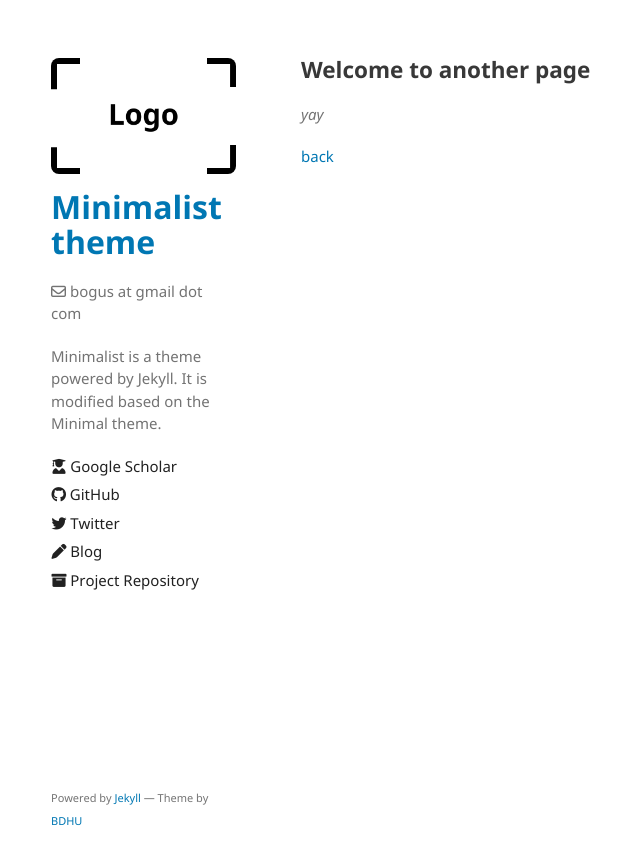
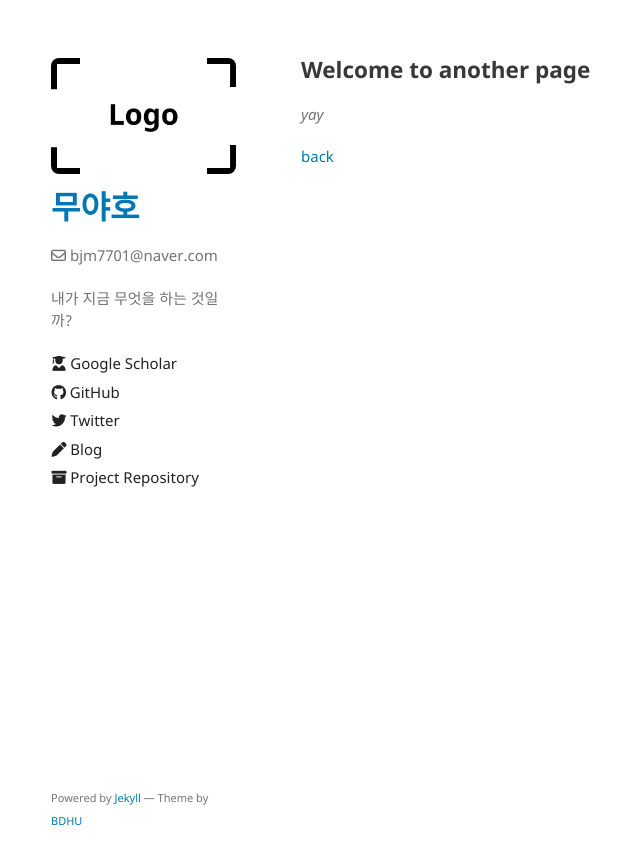
Before and after one commit to inha18minsuekkim/inha18minsuekkim.github.io, a Jekyll site: the page built from another-page.md, in a window 1280 px wide. Shown: the top 865 px of the page, without its empty margins (159-799 px from the left). Built offline with Jekyll 4.4.1, drawn with Linux system fonts in a browser that asks for light colours; our own code applies the rules of GitHub Pages for plain Markdown files.

Commit message:
modified first

```diff
--- a/_config.yml
+++ b/_config.yml
@@ -1,7 +1,7 @@
-title: Minimalist theme
+title: 무야호
 logo: /assets/img/logo.png
-email: bogus at gmail dot com
-description: Minimalist is a theme powered by Jekyll. It is modified based on the Minimal theme.
+email: bjm7701@naver.com
+description: 내가 지금 무엇을 하는 것일까?
 show_downloads: false
 google_analytics: UA-108144808-1
 color-scheme: auto
```
